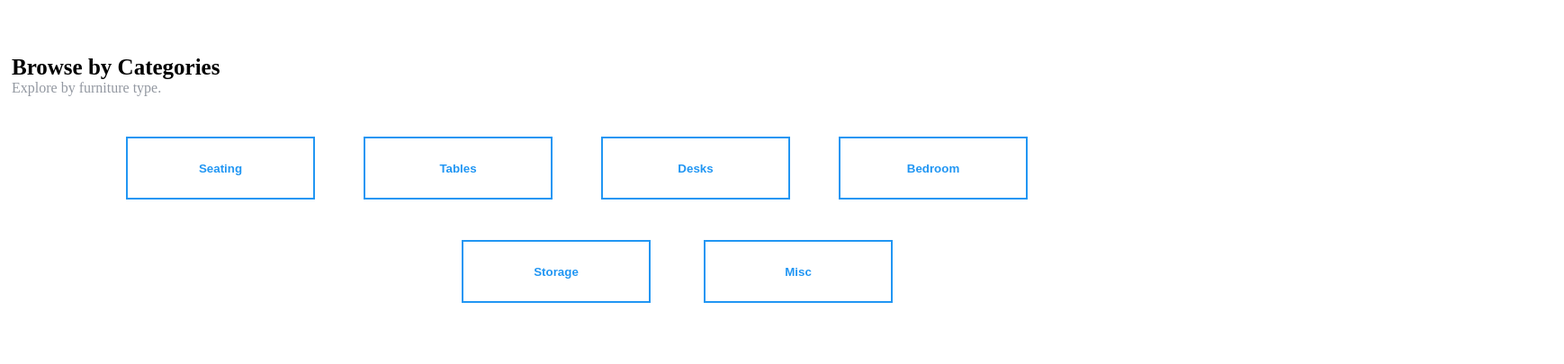
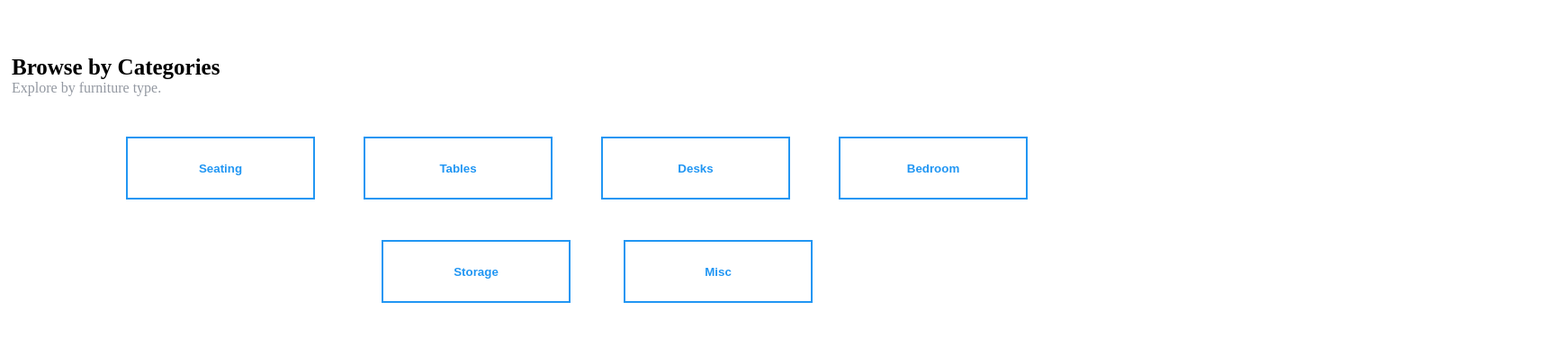
Before and after one commit to juka1994/Actividad1-BootCampBrive, a plain HTML site: page EjercicioMaquetar/index.html in a window 1280 px wide. Shown: the part 2493-2898 px from the top of the page at 90% size, 1738 px wide, since content can reach past the window. Drawn offline with Linux system fonts and the light colour scheme.

Commit message:
correccion

```diff
--- a/EjercicioMaquetar/css/style.css
+++ b/EjercicioMaquetar/css/style.css
@@ -154,9 +154,9 @@ main div:first-child{
 }
 
 .categories-two{
-    width: 100%;
-    margin: 0 458px;
-    box-sizing: border-box;
+    width: 950px;
+    margin: 0 auto;
+    padding-left: 369px;
 }
 
 .categories-two button{
```
